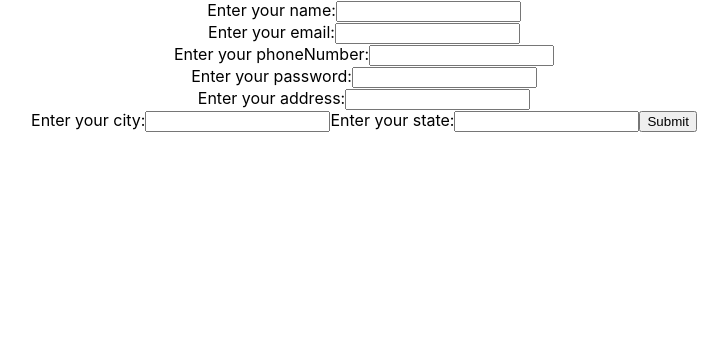
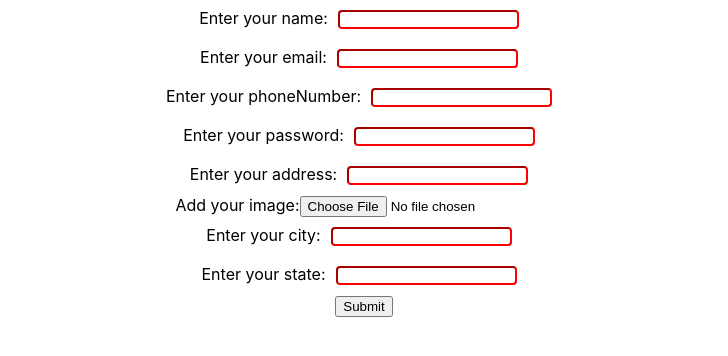
Before and after one commit to ArpanBatra01/Sharing-cab-clone, a React (Create React App) app: page /register in a window 1280 px wide. Shown: the top 356 px of the page, without its empty margins (276-1004 px from the left). Built offline with nearby package versions, Linux system fonts and the light colour scheme.

Commit message:
register page work in progress

```diff
--- a/src/App.css
+++ b/src/App.css
@@ -1,11 +1,66 @@
 .App {
-  text-align: center;
+  text-align:center;
+  -webkit-text-fill-color:black;
+  text-justify:auto;
+
+
 }
 
+
+input[type=text]{
+  width: auto;
+  padding:0%;
+  margin: 10px;
+  box-sizing: border-box;
+  border-radius: 4px;
+  border-color: red;
+
+}
+input[type=email]{
+  width: auto;
+  padding:0%;
+  margin: 10px;
+  box-sizing: border-box;
+  border-radius: 4px;
+  border-color: red;
+
+}
+input[type=number]{
+  width: auto;
+  padding:0%;
+  margin: 10px;
+  box-sizing: border-box;
+  border-radius: 4px;
+  border-color: red;
+}
+input[type=password]{
+  width: auto;
+  padding:0%;
+  margin: 10px;
+  box-sizing: border-box;
+  border-radius: 4px;
+  border-color: red;
+
+}
+
+
+
+
+
+
+
 .App-logo {
-  height: 40vmin;
+  height: 50vmin;
   pointer-events: none;
 }
+
+
+
+
+label{
+  display: inline-block;
+}
+
 
 @media (prefers-reduced-motion: no-preference) {
   .App-logo {
@@ -14,15 +69,16 @@
 }
 
 .App-header {
-  background-color: #282c34;
+  background-color: #171922;
   min-height: 100vh;
   display: flex;
   flex-direction: column;
   align-items: center;
   justify-content: center;
-  font-size: calc(10px + 2vmin);
+  font-size: large;
   color: white;
 }
+
 
 .App-link {
   color: #61dafb;
@@ -33,6 +89,6 @@
     transform: rotate(0deg);
   }
   to {
-    transform: rotate(360deg);
+    transform:rotate(360deg);
   }
 }
--- a/src/pages/user-registration.js
+++ b/src/pages/user-registration.js
@@ -10,6 +10,7 @@ function Register() {
   const [address, setaddress]=useState("");
   const [city, setcity]=useState("");
   const [state, setstate]=useState("");
+  const [image, setimage]=useState("");
 
 
   const handleSubmit = (event) => {
@@ -21,8 +22,8 @@ function Register() {
     <form onSubmit={handleSubmit}>
       <div><label>Enter your name:
         <input
-          type="text"
-          value={name}
+        type="text"
+        value={name}
           onChange={(e) => setName(e.target.value)}
         />
       </label></div>
@@ -55,23 +56,29 @@ function Register() {
          onChange={(e)=>setaddress(e.target.value)}
         />
       </label></div>
-      <label>Enter your city:
+      <div><label>Add your image:
+        <input
+         type="file"
+         value={image}
+         onChange={(e)=>setimage(e.target.value)}
+        />
+      </label></div>
+      <div><label>Enter your city:
         <input
          type="text"
          value={city}
          onChange={(e)=>setcity(e.target.value)}
         />
-      </label>
-      <label>Enter your state:
+      </label></div>
+      <div><label>Enter your state:
         <input
          type="text"
          value={state}
          onChange={(e)=>setstate(e.target.value)}
         />
-      </label>
+      </label></div>
 
-
-      <input type="submit" />
+      <input type="submit"/>
     </form>
   )
 }
```
